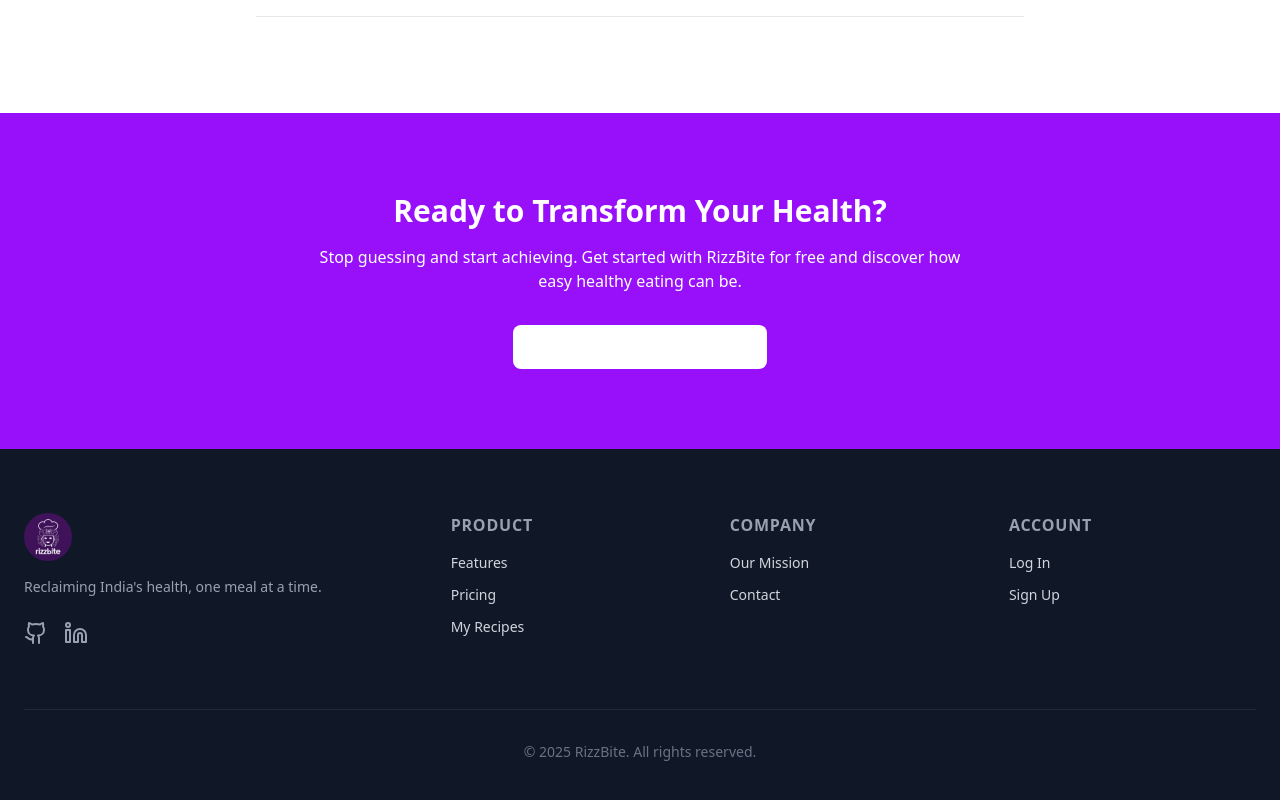
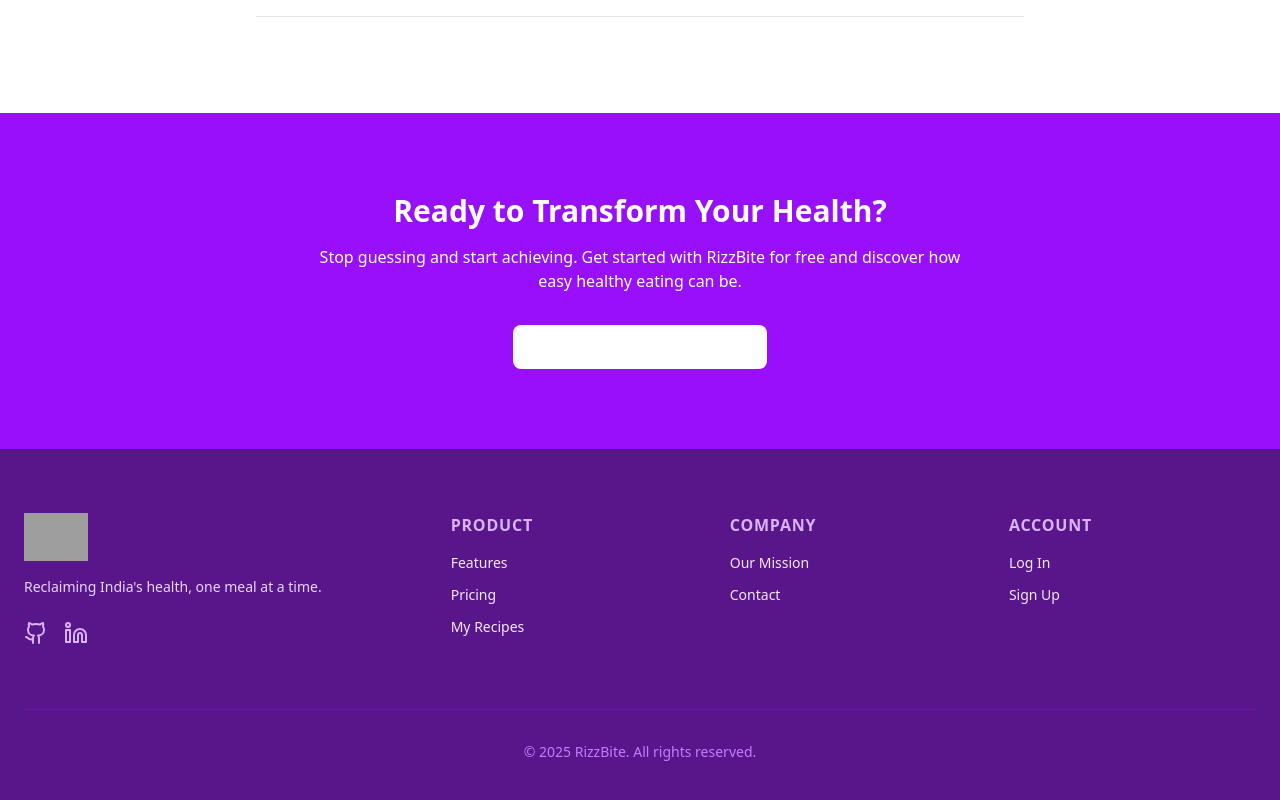
Before and after one commit to aradhyaxd-git/RizzBite_Frontend, a React (Vite) app: page / in a window 1280 px wide. Shown: the part 3843-4643 px from the top of the page. Built offline with nearby package versions, Linux system fonts and the light colour scheme; no server answers; grey boxes are pictures that could not be loaded.

Commit message:
fix: contactSection, Footer UI fixed

```diff
--- a/src/components/features/ContactSection.jsx
+++ b/src/components/features/ContactSection.jsx
@@ -13,7 +13,7 @@ const ContactSection = () => {
           <p className="mt-4 max-w-2xl mx-auto">
             Stop guessing and start achieving. Get started with RizzBite for free and discover how easy healthy eating can be.
           </p>
-          {/* UPDATED BUTTON STYLE */}
+          {/* FINAL FIX for the button style */}
           <Button
             onClick={() => navigate('/generator')}
             className="mt-8 bg-white text-purple-600 hover:bg-gray-200 font-bold px-8 py-3 text-base flex items-center gap-2 mx-auto"
--- a/src/components/layout/Footer.jsx
+++ b/src/components/layout/Footer.jsx
@@ -1,10 +1,11 @@
 import { Link } from 'react-router-dom';
-import logo from '../../assets/logo.svg';
-import { Github, LinkedinIcon } from 'lucide-react';
+import logo from '../../assets/icons/logo.svg';
+import { Github, Linkedin } from 'lucide-react';
 
 const Footer = () => {
   return (
-    <footer className="bg-gray-900 text-white">
+    // UPDATED: Changed background to a dark purple
+    <footer className="bg-purple-900 text-white">
       <div className="container mx-auto px-6 py-16">
         <div className="grid md:grid-cols-3 gap-12">
 
@@ -13,44 +14,43 @@ const Footer = () => {
             <Link to="/" className="flex items-center">
               <img src={logo} alt="RizzBite Logo" className="h-12" />
             </Link>
-            <p className="mt-4 text-gray-400 text-sm max-w-xs">
+            <p className="mt-4 text-purple-200 text-sm max-w-xs">
               Reclaiming India's health, one meal at a time.
             </p>
             <div className="mt-6 flex space-x-4">
-              {/* Removed Twitter and Instagram links */}
-              <a href="https://github.com/aradhyaxd-git" target="_blank" rel="noopener noreferrer" className="text-gray-400 hover:text-white transition-colors"><Github /></a>
-              <a href="https://www.linkedin.com/in/verma-aradhya" target="_blank" rel="noopener noreferrer" className="text-gray-400 hover:text-white transition-colors"><LinkedinIcon /></a>
+              <a href="[https://github.com/aradhyaxd-git](https://github.com/aradhyaxd-git)" target="_blank" rel="noopener noreferrer" className="text-purple-300 hover:text-white transition-colors"><Github /></a>
+              <a href="[https://www.linkedin.com/in/verma-aradhya](https://www.linkedin.com/in/verma-aradhya)" target="_blank" rel="noopener noreferrer" className="text-purple-300 hover:text-white transition-colors"><Linkedin /></a>
             </div>
           </div>
 
           {/* Column 2 & 3: Links */}
           <div className="md:col-span-2 grid grid-cols-2 sm:grid-cols-3 gap-8">
             <div>
-              <h3 className="font-bold tracking-wider uppercase text-gray-400">Product</h3>
+              <h3 className="font-bold tracking-wider uppercase text-purple-300">Product</h3>
               <ul className="mt-4 space-y-3 text-sm">
-                <li><Link to="/features" className="text-gray-300 hover:text-white transition-colors">Features</Link></li>
-                <li><Link to="/pricing" className="text-gray-300 hover:text-white transition-colors">Pricing</Link></li>
-                <li><Link to="/my-recipes" className="text-gray-300 hover:text-white transition-colors">My Recipes</Link></li>
+                <li><Link to="/features" className="text-purple-100 hover:text-white transition-colors">Features</Link></li>
+                <li><Link to="/pricing" className="text-purple-100 hover:text-white transition-colors">Pricing</Link></li>
+                <li><Link to="/my-recipes" className="text-purple-100 hover:text-white transition-colors">My Recipes</Link></li>
               </ul>
             </div>
             <div>
-              <h3 className="font-bold tracking-wider uppercase text-gray-400">Company</h3>
+              <h3 className="font-bold tracking-wider uppercase text-purple-300">Company</h3>
               <ul className="mt-4 space-y-3 text-sm">
-                <li><Link to="/mission" className="text-gray-300 hover:text-white transition-colors">Our Mission</Link></li>
-                <li><Link to="/contact" className="text-gray-300 hover:text-white transition-colors">Contact</Link></li>
+                <li><Link to="/mission" className="text-purple-100 hover:text-white transition-colors">Our Mission</Link></li>
+                <li><Link to="/contact" className="text-purple-100 hover:text-white transition-colors">Contact</Link></li>
               </ul>
             </div>
             <div>
-              <h3 className="font-bold tracking-wider uppercase text-gray-400">Account</h3>
+              <h3 className="font-bold tracking-wider uppercase text-purple-300">Account</h3>
               <ul className="mt-4 space-y-3 text-sm">
-                <li><Link to="/login" className="text-gray-300 hover:text-white transition-colors">Log In</Link></li>
-                <li><Link to="/signup" className="text-gray-300 hover:text-white transition-colors">Sign Up</Link></li>
+                <li><Link to="/login" className="text-purple-100 hover:text-white transition-colors">Log In</Link></li>
+                <li><Link to="/signup" className="text-purple-100 hover:text-white transition-colors">Sign Up</Link></li>
               </ul>
             </div>
           </div>
         </div>
 
-        <div className="mt-16 border-t border-gray-800 pt-8 text-center text-sm text-gray-500">
+        <div className="mt-16 border-t border-purple-800 pt-8 text-center text-sm text-purple-400">
           <p>&copy; {new Date().getFullYear()} RizzBite. All rights reserved.</p>
         </div>
       </div>
```
